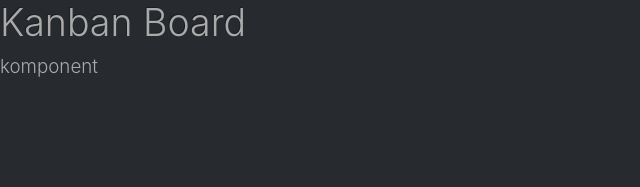
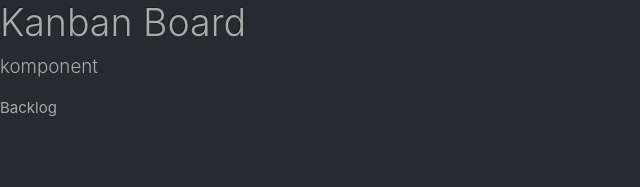
Before and after one commit to grkmkc/vue-kanban, a Vue app: page /#/Backlog in a window 1280 px wide. Shown: the top 187 px of the page, without its empty margins (0-640 px from the left). Built offline with nearby package versions, Linux system fonts and the light colour scheme.

Commit message:
backlog and store added

```diff
--- /dev/null
+++ b/src/components/Backlog.vue
@@ -0,0 +1,15 @@
+<template>
+  <div class="backlog-view">
+    <p>Backlog</p>
+  </div>
+</template>
+
+
+
+
+
+<script>
+export default {
+  name: 'Backlog',
+};
+</script>
--- a/src/main.js
+++ b/src/main.js
@@ -3,6 +3,7 @@
 import Vue from 'vue';
 import App from './App';
 import router from './router';
+import store from './store';
 
 Vue.config.productionTip = false;
 
@@ -10,6 +11,7 @@ Vue.config.productionTip = false;
 new Vue({
   el: '#app',
   router,
+  store,
   components: { App },
   template: '<App/>',
 });
--- a/src/router/index.js
+++ b/src/router/index.js
@@ -1,5 +1,6 @@
 import Vue from 'vue';
 import Router from 'vue-router';
+import Backlog from '@/components/Backlog';
 
 
 Vue.use(Router);
@@ -7,8 +8,12 @@ Vue.use(Router);
 export default new Router({
   routes: [
     {
-      path: '/',
-      name: 'Default',
+      path: '/backlog',
+      component: Backlog,
+    },
+    {
+      path: '*',
+      redirect: 'Backlog',
     },
   ],
 });
--- /dev/null
+++ b/src/store.js
@@ -0,0 +1,14 @@
+import Vue from 'vue';
+import Vuex from 'vuex';
+
+Vue.use(Vuex);
+
+
+export default new Vuex.Store({
+  state: {
+    items: {
+      todo: [],
+    },
+    nextId: 1,
+  },
+});
```
